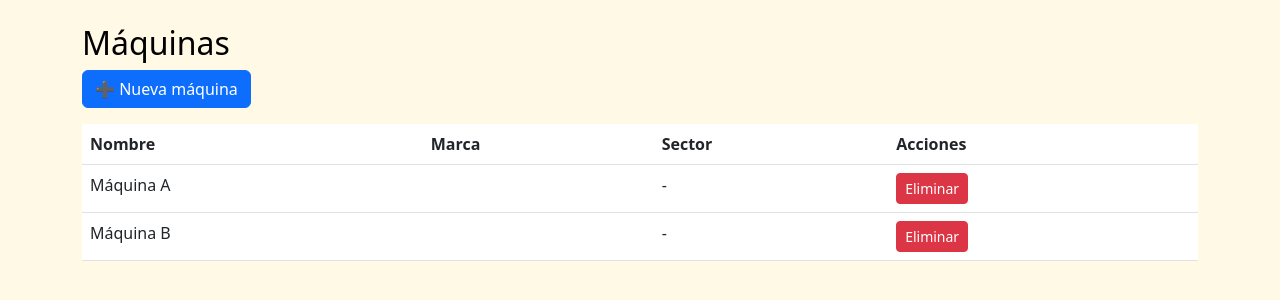
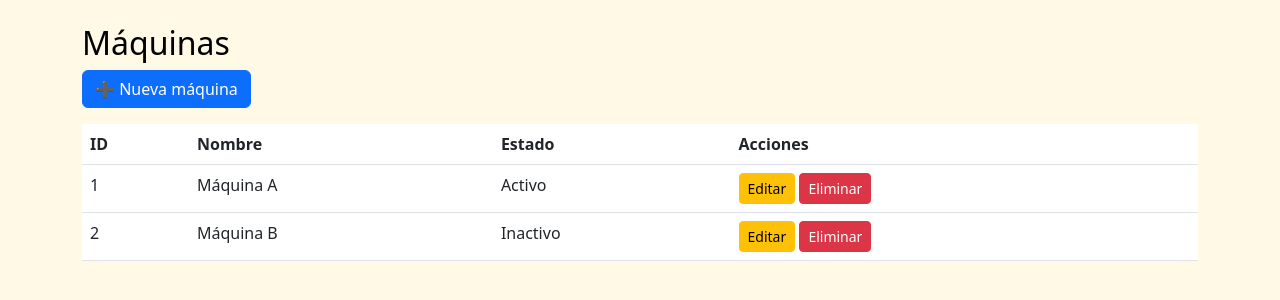
Before and after one commit to ProyectoMod7/Proyecto-final, a Flask app: page / in a window 1280 px wide. Shown: the part 56-356 px from the top of the page. Run offline with Flask 3, Linux system fonts and the light colour scheme.

Commit message:
correccion formulario Dashboard

```diff
--- a/templates/monitor/dashboard.html
+++ b/templates/monitor/dashboard.html
@@ -2,18 +2,26 @@
 {% block content %}
 <h2>Máquinas</h2>
 <a class="btn btn-primary mb-3" href="{{ url_for('monitor.new_machine') }}">➕ Nueva máquina</a>
-<table class="table table-hover">
+<table class="table">
     <thead>
-    <tr><th>Nombre</th><th>Marca</th><th>Sector</th><th>Acciones</th></tr>
+        <tr>
+            <th>ID</th>
+            <th>Nombre</th>
+            <th>Estado</th>
+            <th>Acciones</th>
+        </tr>
     </thead>
     <tbody>
-    {% for m in machines %}
+        {% for machine in machines %}
         <tr>
-      <td>{{ m.name }}</td>
-      <td>{{ m.brand }}</td>
-      <td>{{ m.sector.name if m.sector else "-" }}</td>
+            <td>{{ machine.id }}</td>
+            <td>{{ machine.name }}</td>
+            <td>{{ machine.status }}</td>
             <td>
-        <a href="{{ url_for('monitor.delete_machine', id=m.id) }}" class="btn btn-sm btn-danger">Eliminar</a>
+                <a href="{{ url_for('monitor.edit_machine', machine_id=machine.id) }}" class="btn btn-sm btn-warning">Editar</a>
+                <form action="{{ url_for('monitor.delete_machine', machine_id=machine.id) }}" method="post" style="display:inline;">
+                    <button type="submit" class="btn btn-sm btn-danger">Eliminar</button>
+                </form>
             </td>
         </tr>
         {% endfor %}
```
Lines whose indentation alone changed are shown as unchanged.
